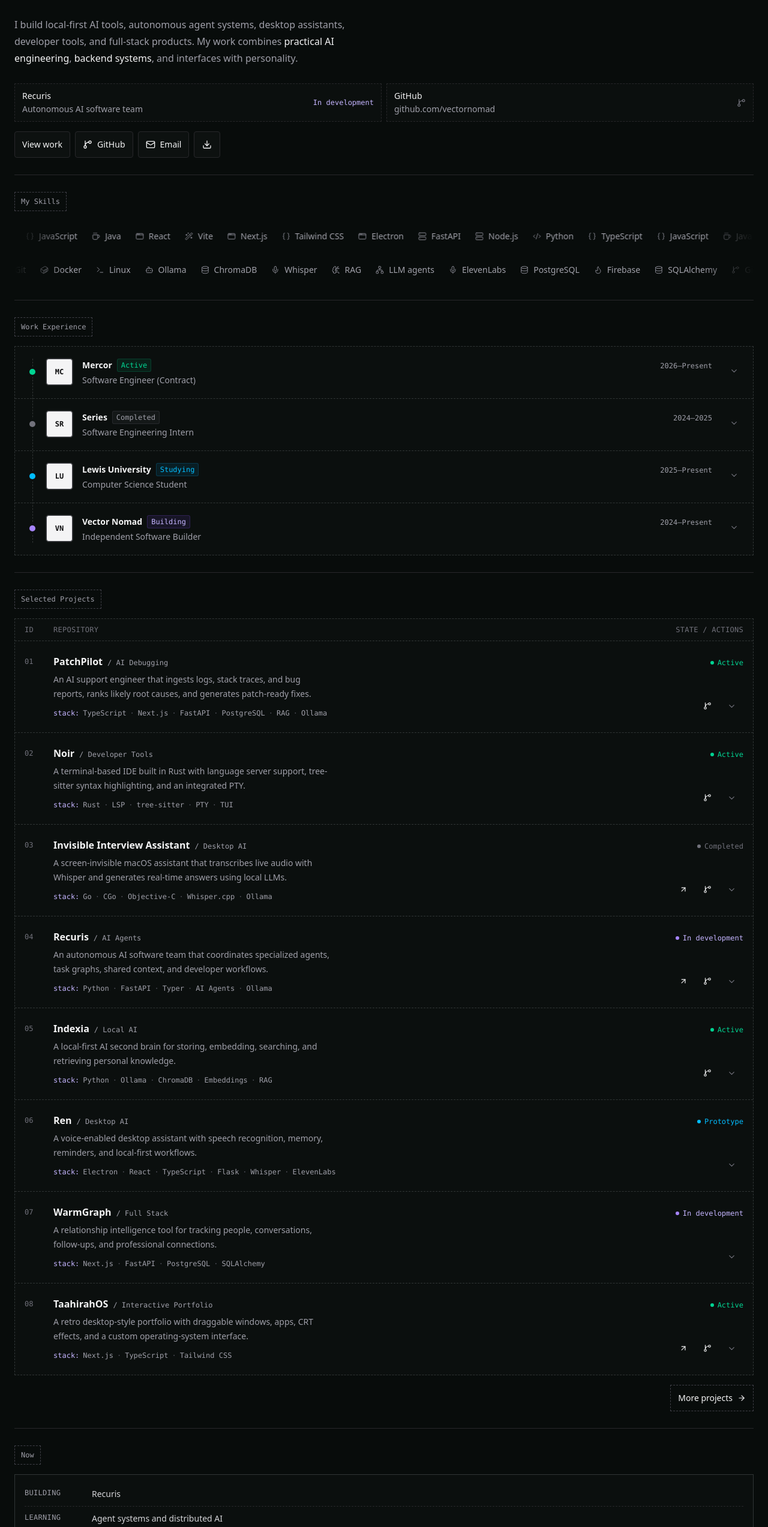
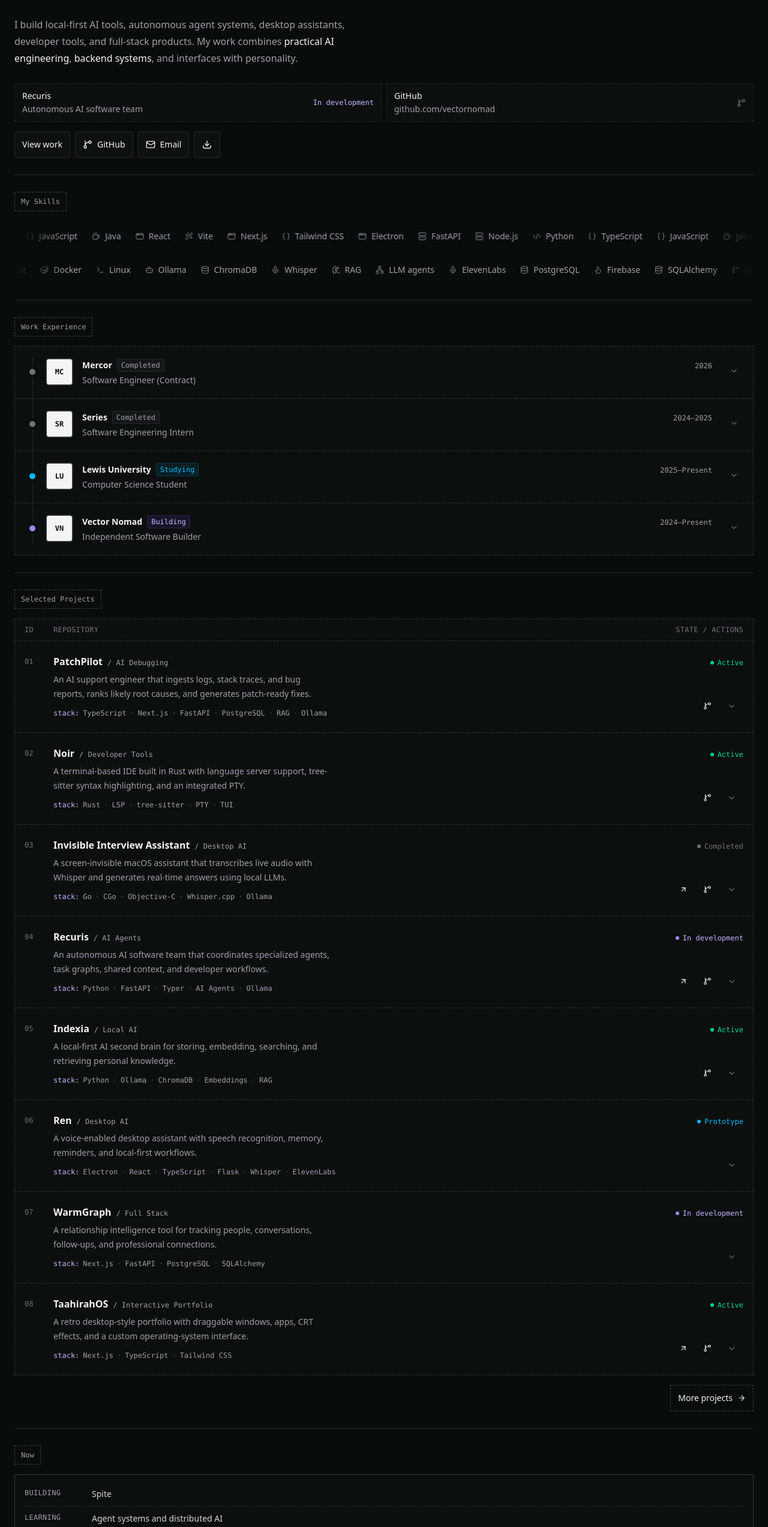
Before and after one commit to vectornomad/portfolio-2026, a React (Vite) app: page / in a window 1280 px wide. Shown: the part 254-2800 px from the top of the page at 60% size. Built offline with nearby package versions, Linux system fonts and the light colour scheme.

Commit message:
updating for Oct 2026

```diff
--- a/src/components/CurrentFocus.tsx
+++ b/src/components/CurrentFocus.tsx
@@ -1,21 +1,27 @@
 const focus = [
   {
     number: "01",
-    title: "Recuris",
+    title: "SPITE",
     description:
-      "Designing an autonomous AI software team with specialized agents and coordinated workflows.",
+      "Building a local-first sandbox runtime in Rust for AI agents — designed to use the compute you own and rent only what you need.",
   },
   {
     number: "02",
-    title: "Local AI",
+    title: "AI Systems",
     description:
-      "Exploring private, local-first AI tools that run closer to the user and their data.",
+      "Experimenting with agent runtimes, local models, orchestration, memory, and infrastructure for reliable AI-powered software.",
   },
   {
     number: "03",
-    title: "Engineering fundamentals",
+    title: "Systems Engineering",
     description:
-      "Strengthening systems knowledge, backend architecture, debugging, and technical communication.",
+      "Going deeper into Rust, runtimes, graphics, benchmarking, debugging, and the systems underneath modern developer tools.",
+  },
+  {
+    number: "04",
+    title: "Shipping",
+    description:
+      "Turning experiments into usable open-source projects with documentation, architecture decisions, benchmarks, and real-world testing.",
   },
 ];
 
@@ -33,7 +39,8 @@
           </h2>
 
           <p className="mt-5 text-sm leading-6 text-zinc-500">
-            A snapshot of what I’m actively building and learning in July 2026.
+            A snapshot of what I’m building, exploring, and learning in October
+            2026.
           </p>
         </div>
 
--- a/src/components/ExperienceTimeline.tsx
+++ b/src/components/ExperienceTimeline.tsx
@@ -9,7 +9,7 @@
 
       <div className="relative mt-4 border border-dashed border-[#303535] bg-[#0b0f0e]">
         <div
-          className="absolute bottom-5 left-[29px] top-5 border-l border-dashed border-[#303535]"
+          className="absolute bottom-5 left-7.25 top-5 border-l border-dashed border-[#303535]"
           aria-hidden="true"
         />
         {experience.map((item) => (
--- a/src/components/Now.tsx
+++ b/src/components/Now.tsx
@@ -1,5 +1,5 @@
 const currentActivity = [
-  { label: "Building", value: "Recuris" },
+  { label: "Building", value: "Spite" },
   { label: "Learning", value: "Agent systems and distributed AI" },
   { label: "Improving", value: "Engineering fundamentals" },
   { label: "Looking for", value: "AI and software engineering roles" },
@@ -26,7 +26,7 @@
         </dl>
 
         <p className="border-t border-dashed border-zinc-800 pt-2.5 text-right font-mono text-xs tabular-nums text-zinc-400">
-          Updated July 2026
+          Updated October 2026
         </p>
       </div>
     </section>
--- a/src/data/experience.ts
+++ b/src/data/experience.ts
@@ -16,8 +16,8 @@
     id: "mercor-contract",
     organization: "Mercor",
     role: "Software Engineer (Contract)",
-    period: "2026–Present",
-    status: "Active",
+    period: "2026",
+    status: "Completed",
     logo: "MC",
     description:
       "Contract software engineering focused on coding agent workflows, evaluating and improving AI-assisted development systems.",
```
